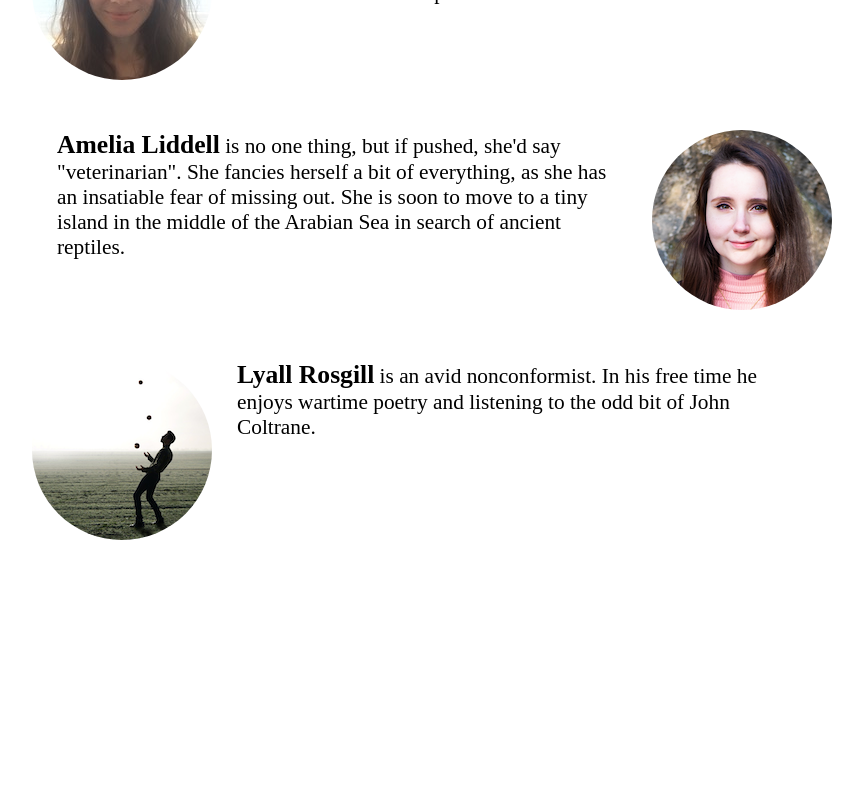
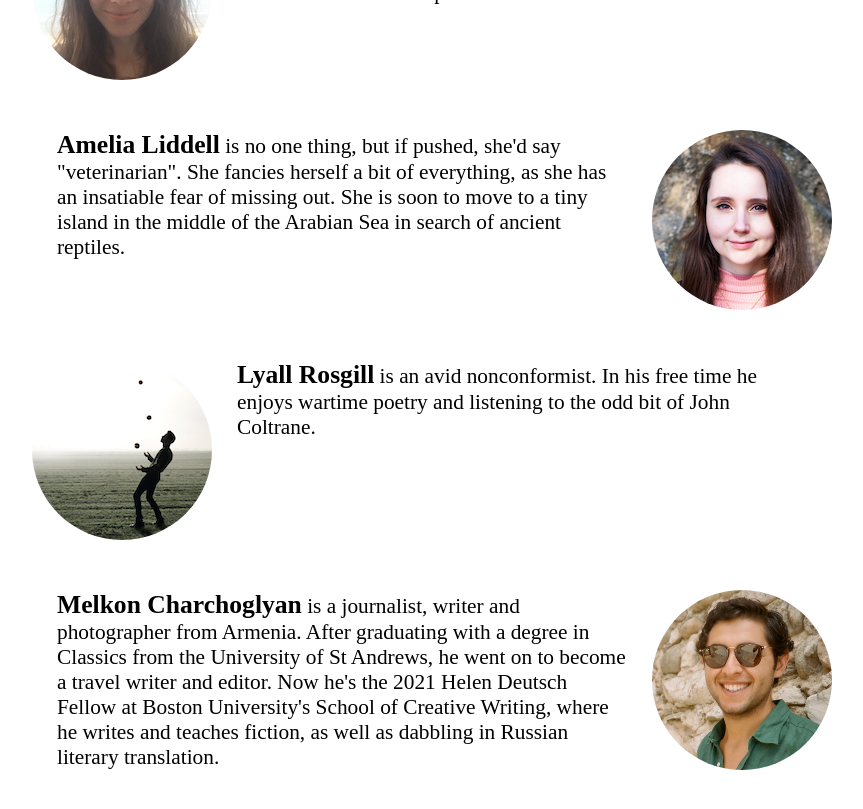
Before and after one commit to calhewitt/dialogic-static, a Jekyll site: the page built from authors.html, in a window 1280 px wide and 900 px high, scrolled down 5233 px. Shown: the top 809 px of the window, without its empty margins (208-1071 px from the left). Built offline with Jekyll 4.4.1, drawn with Linux system fonts in a browser that asks for light colours; nearby versions of some CDN libraries; before the commit the page ends 5903 px from its top, so only the background shows below that.

Commit message:
Add author Melkon Charchoglyan

```diff
--- a/authors.html
+++ b/authors.html
@@ -162,6 +162,11 @@ permalink: /authors/
   <div style = "background-image: url(/media/dialogue_authors/lyall.png); float: left" class = "author-image"></div>
   <div class = "author-text" style = "float: right"><strong><big><a name = "27">Lyall Rosgill</a></big></strong>&nbsp;is an avid nonconformist. In his free time he enjoys wartime poetry and listening to the odd bit of John Coltrane.</div>
   </div>
+
+  <div class = "author">
+  <div style = "background-image: url(/media/dialogue_authors/melkon.jpg); float: right" class = "author-image"></div>
+  <div class = "author-text" style = "float: left"><strong><big><a name = "26">Melkon Charchoglyan</a></big></strong>&nbsp;is a journalist, writer and photographer from Armenia. After graduating with a degree in Classics from the University of St Andrews, he went on to become a travel writer and editor. Now he's the 2021 Helen Deutsch Fellow at Boston University's School of Creative Writing, where he writes and teaches fiction, as well as dabbling in Russian literary translation.</div>
+  </div>
 <!--
   <div class = "author">
   <div style = "background-image: url(/media/dialogue_authors/simone.jpg); float: right" class = "author-image"></div>
```
Also changed, not shown: media/dialogue_authors/melkon.jpg (added), 2 other files.
